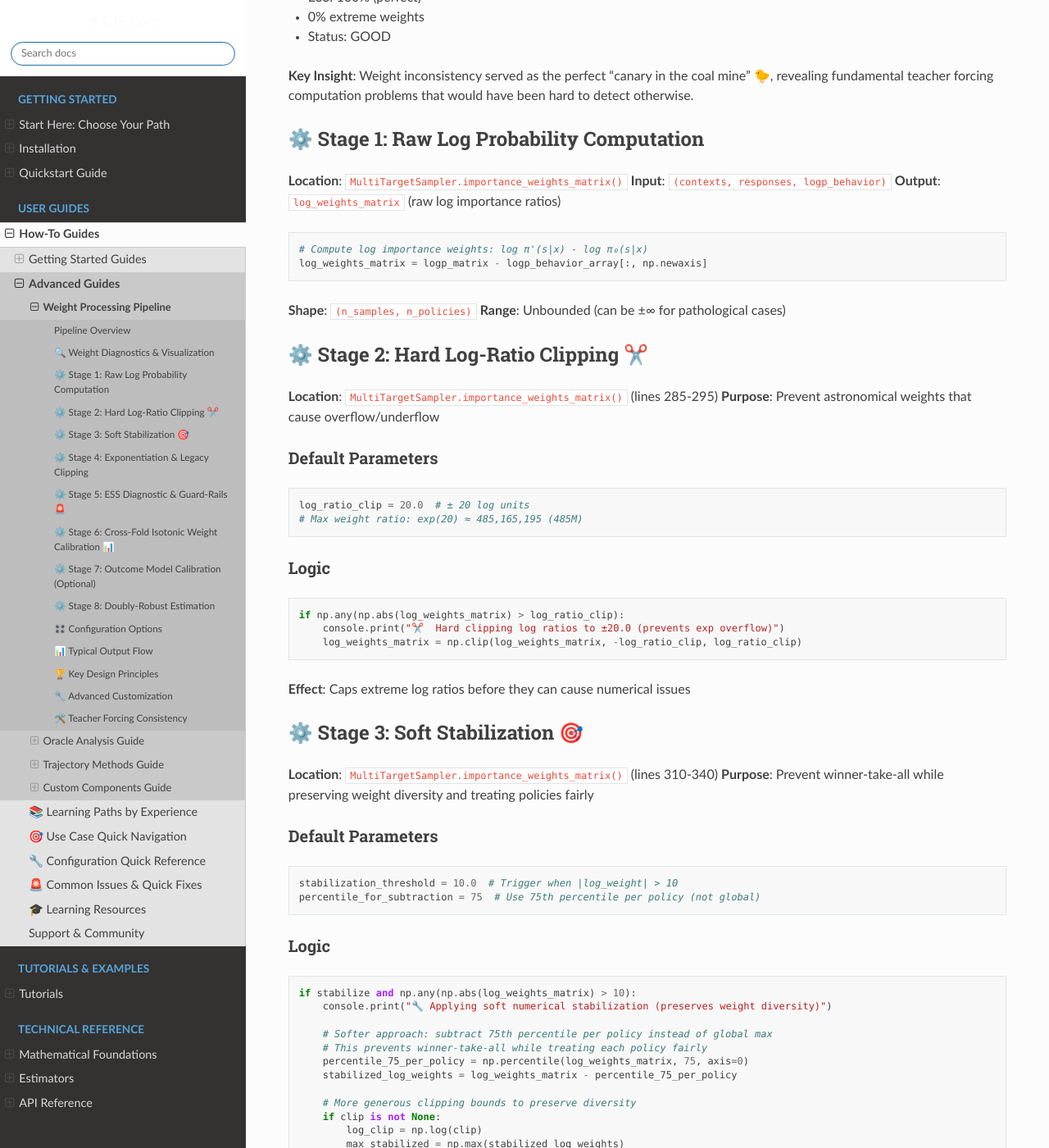
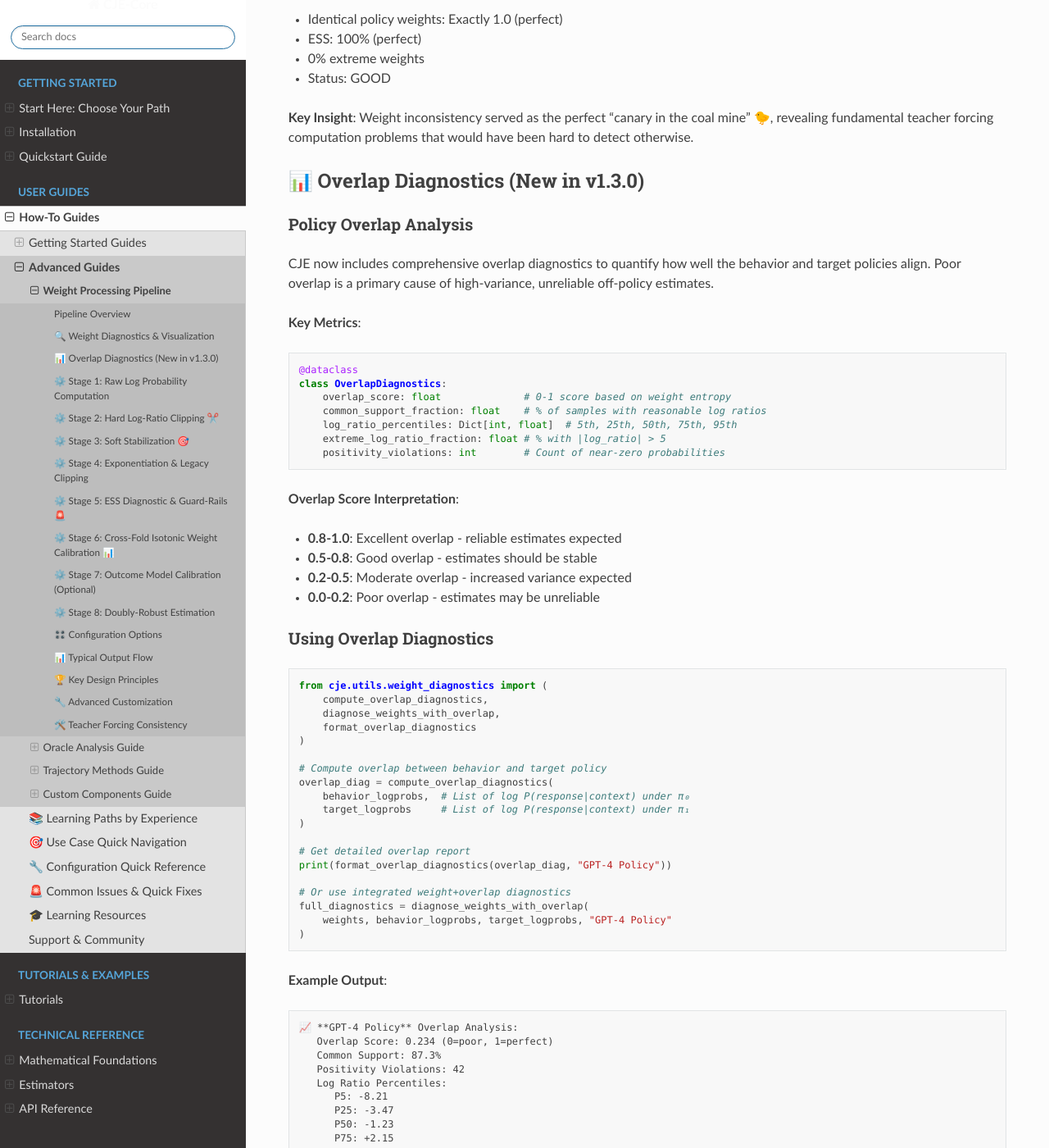
Before and after one commit to fondutech/causal-judge-evaluation, a Sphinx documentation site: the page built from docs/guides/weight_processing.rst, in a window 1280 px wide and 1400 px high, scrolled down 2731 px. Shown: the whole window at 82% size. Built offline with Sphinx 7.4.7 and the Read the Docs theme 3.1.0, drawn with Linux system fonts in a browser that asks for light colours; pages that are not in the unit, such as notebooks, are missing from menus; some of the changed text lies outside the part shown.

Commit message:
Document overlap diagnostics in weight processing guide
- Add comprehensive section on overlap diagnostics (new in v1.3.0)
- Document OverlapDiagnostics dataclass and metrics
- Add usage examples and interpretation guidelines
- Show integration with existing weight summary table
- Update API reference to include weight_diagnostics module
- Provide clear overlap score interpretation ranges

This helps users understand and leverage the new overlap analysis
capabilities for better off-policy evaluation reliability.

🤖 Generated with [Claude Code](https://claude.ai/code)

Co-Authored-By: Claude <noreply@anthropic.com>

```diff
--- a/docs/api/index.rst
+++ b/docs/api/index.rst
@@ -44,6 +44,7 @@ Diagnostics & Utilities
    :recursive:
 
    cje.utils
+   cje.utils.weight_diagnostics
    cje.validation
    cje.cache
 
--- a/docs/guides/weight_processing.rst
+++ b/docs/guides/weight_processing.rst
@@ -51,6 +51,9 @@ Key Diagnostic Metrics
        zero_weight_count: int           # Exactly zero weights
        consistency_flag: str            # "GOOD", "WARNING", "CRITICAL"
        weight_coefficient_variation: float
+       # New overlap diagnostics (v1.3.0+)
+       overlap_score: Optional[float]   # 0-1, higher is better
+       common_support_fraction: Optional[float]  # Fraction with good support
 
 Automatic Status Flags
 ~~~~~~~~~~~~~~~~~~~~~~
@@ -135,6 +138,92 @@ The weight diagnostics caught a critical teacher forcing implementation bug:
 - Status: GOOD
 
 **Key Insight**: Weight inconsistency served as the perfect "canary in the coal mine" 🐤, revealing fundamental teacher forcing computation problems that would have been hard to detect otherwise.
+
+📊 Overlap Diagnostics (New in v1.3.0)
+--------------------------------------
+
+Policy Overlap Analysis
+~~~~~~~~~~~~~~~~~~~~~~~
+
+CJE now includes comprehensive overlap diagnostics to quantify how well the behavior and target policies align. Poor overlap is a primary cause of high-variance, unreliable off-policy estimates.
+
+**Key Metrics**:
+
+.. code-block:: python
+
+   @dataclass
+   class OverlapDiagnostics:
+       overlap_score: float              # 0-1 score based on weight entropy
+       common_support_fraction: float    # % of samples with reasonable log ratios
+       log_ratio_percentiles: Dict[int, float]  # 5th, 25th, 50th, 75th, 95th
+       extreme_log_ratio_fraction: float # % with |log_ratio| > 5
+       positivity_violations: int        # Count of near-zero probabilities
+
+**Overlap Score Interpretation**:
+
+- **0.8-1.0**: Excellent overlap - reliable estimates expected
+- **0.5-0.8**: Good overlap - estimates should be stable
+- **0.2-0.5**: Moderate overlap - increased variance expected
+- **0.0-0.2**: Poor overlap - estimates may be unreliable
+
+Using Overlap Diagnostics
+~~~~~~~~~~~~~~~~~~~~~~~~~
+
+.. code-block:: python
+
+   from cje.utils.weight_diagnostics import (
+       compute_overlap_diagnostics,
+       diagnose_weights_with_overlap,
+       format_overlap_diagnostics
+   )
+
+   # Compute overlap between behavior and target policy
+   overlap_diag = compute_overlap_diagnostics(
+       behavior_logprobs,  # List of log P(response|context) under π₀
+       target_logprobs     # List of log P(response|context) under π₁
+   )
+
+   # Get detailed overlap report
+   print(format_overlap_diagnostics(overlap_diag, "GPT-4 Policy"))
+
+   # Or use integrated weight+overlap diagnostics
+   full_diagnostics = diagnose_weights_with_overlap(
+       weights, behavior_logprobs, target_logprobs, "GPT-4 Policy"
+   )
+
+**Example Output**:
+
+.. code-block:: text
+
+   📈 **GPT-4 Policy** Overlap Analysis:
+      Overlap Score: 0.234 (0=poor, 1=perfect)
+      Common Support: 87.3%
+      Positivity Violations: 42
+      Log Ratio Percentiles:
+         P5: -8.21
+         P25: -3.47
+         P50: -1.23
+         P75: +2.15
+         P95: +7.89
+      ⚠️  72.1% of samples have extreme log ratios
+      ⚠️  Limited overlap: only 87.3% common support
+
+Integration with Weight Summary
+~~~~~~~~~~~~~~~~~~~~~~~~~~~~~~~
+
+The weight summary table now includes overlap scores:
+
+.. code-block:: text
+
+   📊 **Importance Weight Summary**
+
+   | Policy | ESS | Mean Weight | Overlap | Status | Issues |
+   |--------|-----|-------------|---------|--------|--------|
+   | GPT-4  | 23.4% | 1.234 | 0.45 | ⚠️ WARNING | Low ESS (23.4%) |
+   | Claude | 87.2% | 0.998 | 0.82 | ✅ GOOD | None |
+   | Gemini | 5.1% | 3.421 | 0.12 | ❌ CRITICAL | Low ESS (5.1%), Poor overlap (12.0%) |
+
+**Automatic Consistency Updates**: If overlap diagnostics detect <50% common support, the consistency flag is automatically upgraded to WARNING or CRITICAL.
 
 ⚙️ Stage 1: Raw Log Probability Computation
 -------------------------------------------
```
